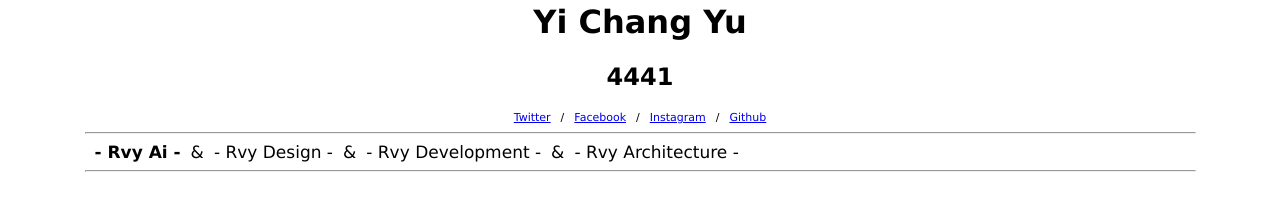
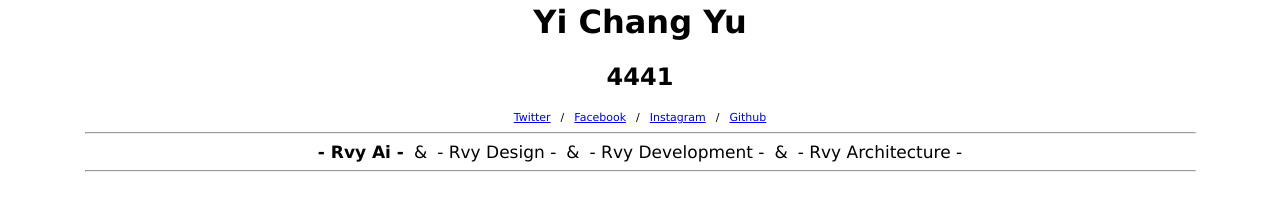
Before and after one commit to Garrick4441/yichangyu4441.github.io, a plain HTML site: page index.html in a window 1280 px wide. Shown: the part 122-332 px from the top of the page. Drawn offline with Linux system fonts and the light colour scheme.

Commit message:
Update index.html

```diff
--- a/index.html
+++ b/index.html
@@ -50,7 +50,7 @@
 </div>
 <div class="top-right">
     <hr>
-    <table cellpadding="0"  cellspacing="0"  style="font-size:17px;font-weight:bloder;">
+    <table cellpadding="0"  cellspacing="0"  style="font-size:17px;font-weight:bloder;margin:auto;">
         <tr>
             <td><a><b>- Rvy Ai -</b> </a> </td>
             <td> & </td>
```
